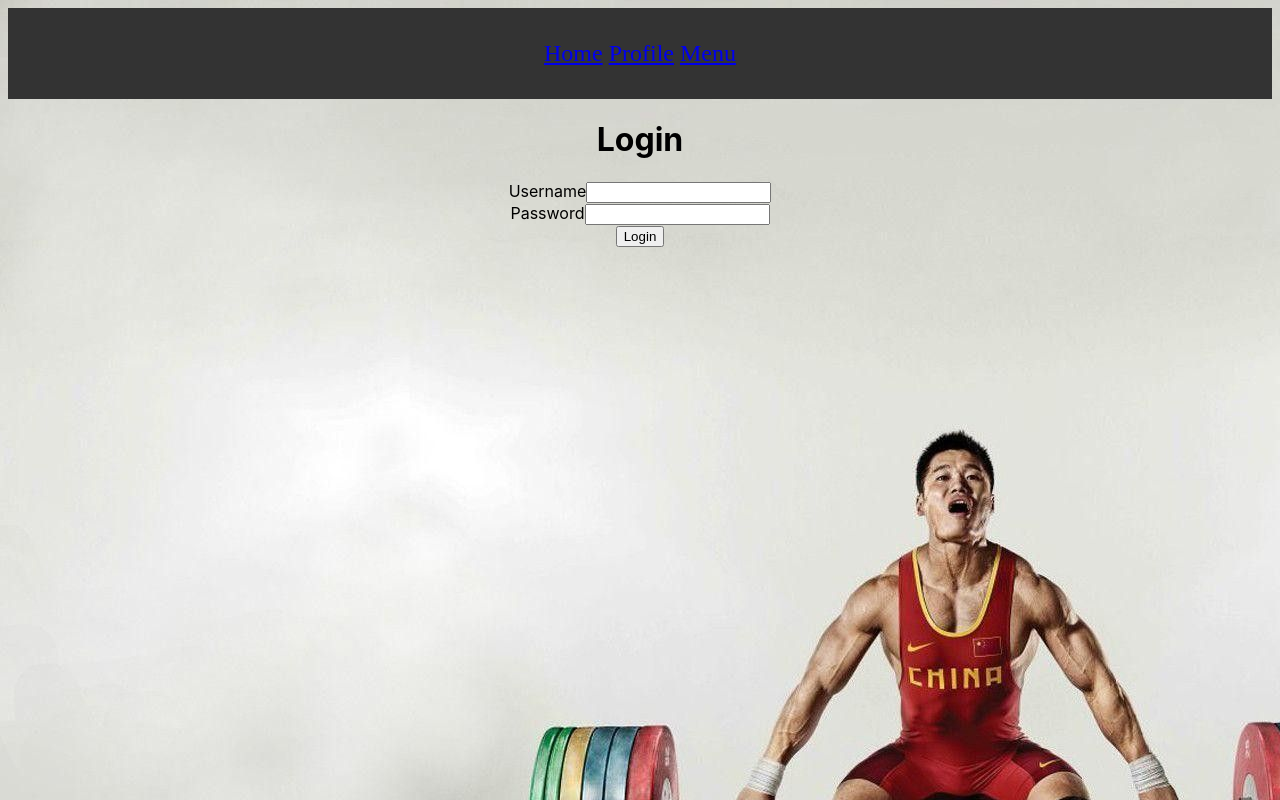
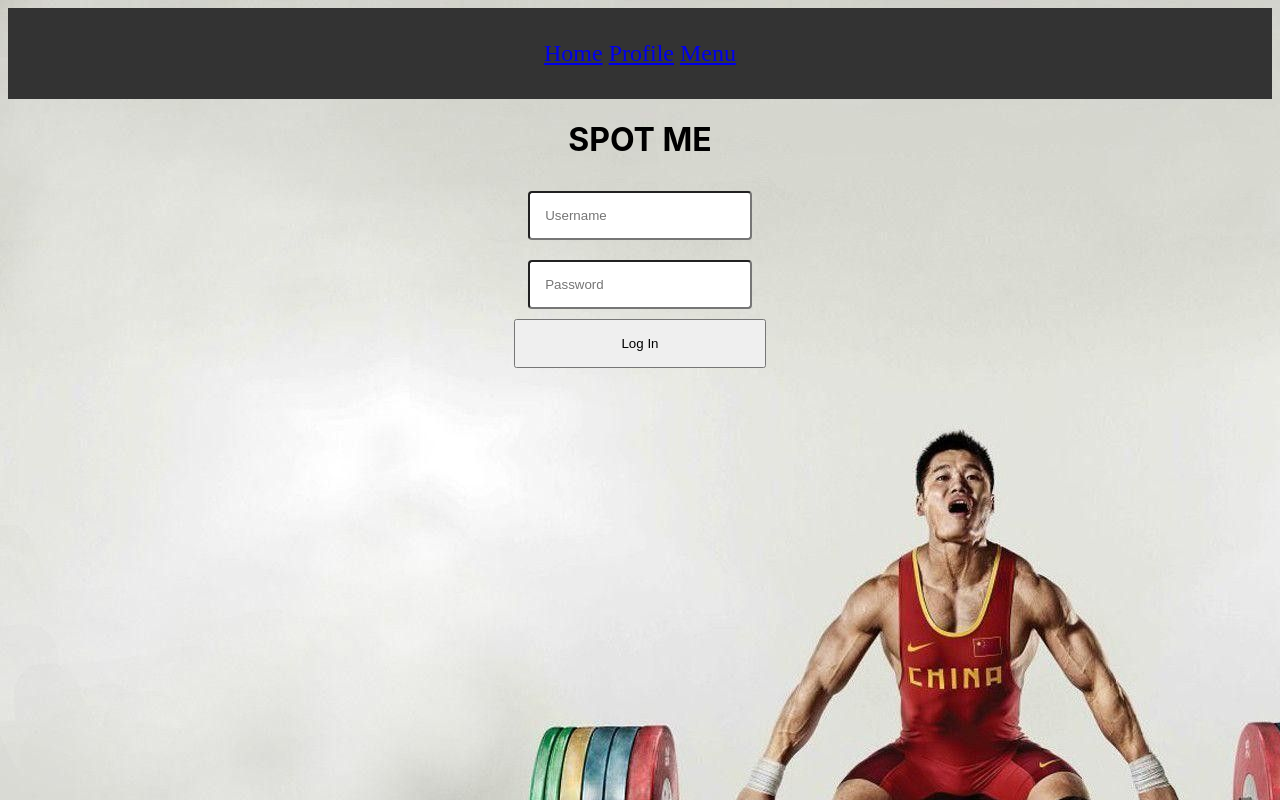
Before and after one commit to Spot-Me-WebApp/Spot-Me, a React (Create React App) app in the folder client/: page /login in a window 1280 px wide. Built offline with nearby package versions, Linux system fonts and the light colour scheme.

Commit message:
Adjusted sizes to the Login Page, may be our new Home Page

```diff
--- a/client/src/App.css
+++ b/client/src/App.css
@@ -42,6 +42,13 @@
     }
 }
 
+.loginBlock{
+    display: flex;
+    justify-content: center;
+    align-items: center;
+
+}
+
 .navbar {
     justify-content: space-evenly;
     padding: 2rem;
@@ -51,10 +58,23 @@
     font-family: 'Quicksand';
 }
 
+.inputInfo{
+    padding: 15px;
+    margin: 10px;
+    border-radius: 4px;
+    width: 15%;
+}
+
+.loginButton{
+    padding: 15px;
+    width: 20%;
+    max-width: 319px;
+}
+
 body {
     font-family: -apple-system, BlinkMacSystemFont, 'Segoe UI', 'Roboto', 'Oxygen',
     'Ubuntu', 'Cantarell', 'Fira Sans', 'Droid Sans', 'Helvetica Neue',
     sans-serif;
     background-color: #8D918D;
-    background-image: url("background.jpg");
+    background-image: url(background.jpg);
 }
--- a/client/src/pages/Login.js
+++ b/client/src/pages/Login.js
@@ -22,16 +22,16 @@ function Login() {
 
     return (
         <div>
-            <h1>Login</h1>
-            <div>
-                <label htmlFor="username">Username</label>
-                <input type="text" id="username" name="username" onChange={e => setLoginUsername(e.target.value)} />
+            <h1>SPOT ME</h1>
+            <div className='loginBlock'>
+                <label htmlFor="username"></label>
+                <input className="inputInfo" type="text" id="username" name="username" placeholder="Username"onChange={e => setLoginUsername(e.target.value)} />
             </div>
             <div>
-                <label htmlFor="password">Password</label>
-                <input type="password" name="password" id="password" onChange={e => setLoginPassword(e.target.value)} />
+                <label htmlFor="password"></label>
+                <input className="inputInfo"type="password" name="password" id="password" placeholder="Password" onChange={e => setLoginPassword(e.target.value)} />
             </div>
-            <button onClick={loginUser}>Login</button>
+            <button className='loginButton'  onClick={loginUser}>Log In</button>
         </div>
     )
 }
```
Also changed, not shown: client/package.json (line endings or trailing spaces), 1 other file (tests, documents, lock files or other folders).
